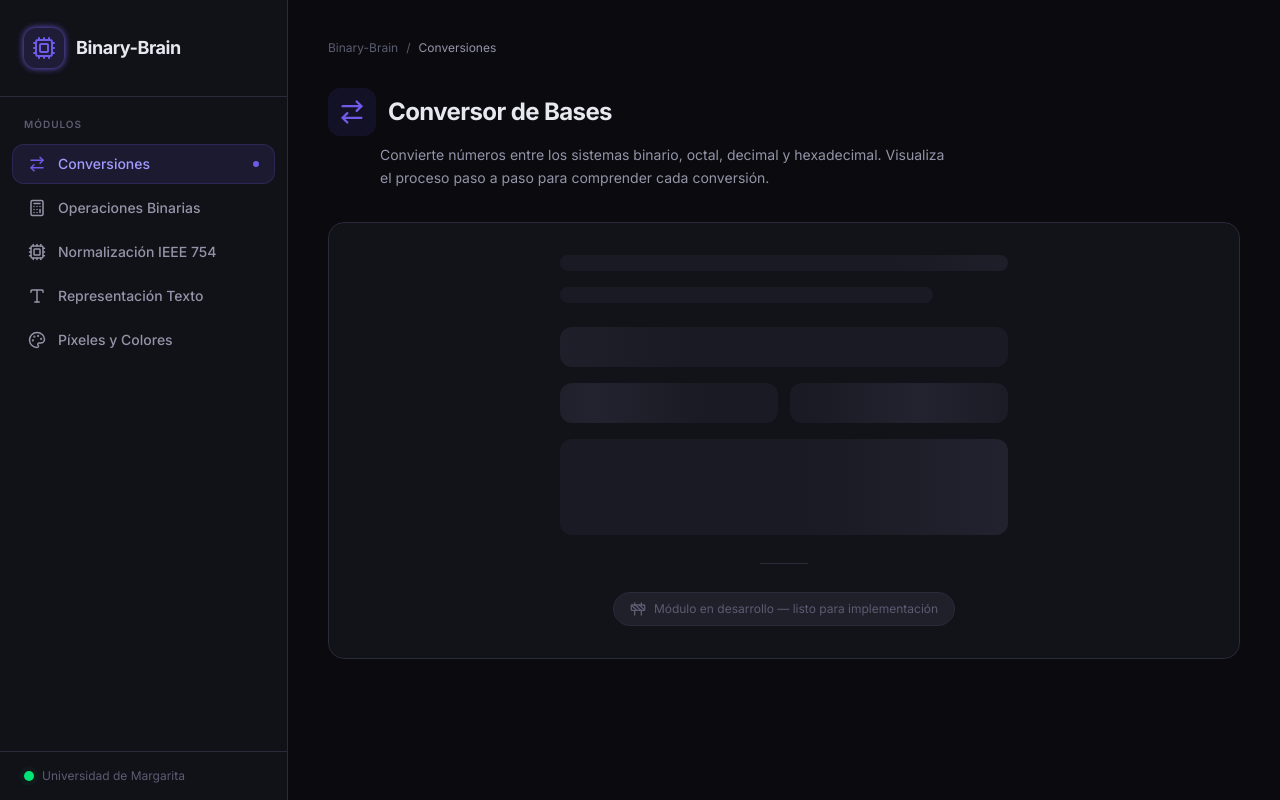
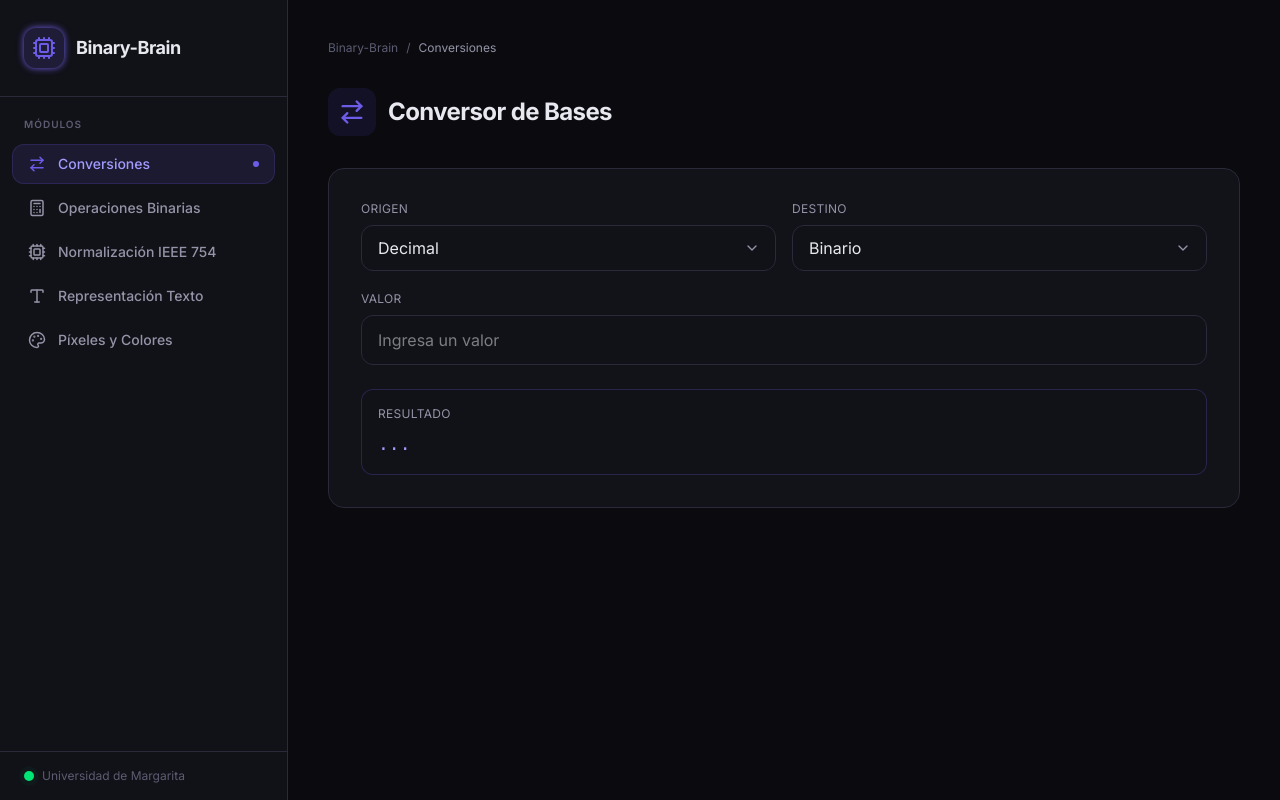
Before and after one commit to 0x-la1n/Binary-Brain, a React (Vite) app: page / in a window 1280 px wide. Built offline with nearby package versions, Linux system fonts and the light colour scheme.

Commit message:
feat(modulo-conversiones): Implementar lógica de conversión y mejorar la interfaz de usuario con validación de entrada.

```diff
--- a/src/components/modules/ModuloConversiones.jsx
+++ b/src/components/modules/ModuloConversiones.jsx
@@ -1,12 +1,146 @@
-import { ArrowRightLeft } from 'lucide-react';
-import PlaceholderModule from '../PlaceholderModule';
+import { useEffect, useState } from 'react';
+import { ArrowRightLeft, ChevronDown } from 'lucide-react';
+
+const BASES = {
+  decimal: { label: 'Decimal', base: 10, pattern: /^-?\d+$/ },
+  binario: { label: 'Binario', base: 2, pattern: /^-?[01]+$/ },
+  hexadecimal: { label: 'Hexadecimal', base: 16, pattern: /^-?[0-9A-Fa-f]+$/ },
+};
+
+const BASE_OPTIONS = Object.keys(BASES);
+
+function convertValue(value, origin, destination) {
+  const { base: originBase, pattern } = BASES[origin];
+  const { base: destinationBase } = BASES[destination];
+
+  if (!pattern.test(value)) {
+    return { result: '', error: 'Formato inválido para la base seleccionada' };
+  }
+
+  const numericValue = parseInt(value, originBase);
+
+  if (Number.isNaN(numericValue)) {
+    return { result: '', error: 'Formato inválido para la base seleccionada' };
+  }
+
+  if (origin === destination) {
+    return {
+      result: destination === 'hexadecimal' ? value.toUpperCase() : value,
+      error: '',
+    };
+  }
+
+  const rawResult = numericValue.toString(destinationBase);
+
+  return {
+    result: destination === 'hexadecimal' ? rawResult.toUpperCase() : rawResult,
+    error: '',
+  };
+}
 
 export default function ModuloConversiones() {
+  const [originBase, setOriginBase] = useState('decimal');
+  const [destinationBase, setDestinationBase] = useState('binario');
+  const [inputValue, setInputValue] = useState('');
+  const [result, setResult] = useState('');
+  const [error, setError] = useState('');
+
+  useEffect(() => {
+    if (!inputValue.trim()) {
+      setResult('');
+      setError('');
+      return;
+    }
+
+    const conversion = convertValue(inputValue.trim(), originBase, destinationBase);
+    setResult(conversion.result);
+    setError(conversion.error);
+  }, [inputValue, originBase, destinationBase]);
+
   return (
-    <PlaceholderModule
-      icon={ArrowRightLeft}
-      title="Conversor de Bases"
-      description="Convierte números entre los sistemas binario, octal, decimal y hexadecimal. Visualiza el proceso paso a paso para comprender cada conversión."
-    />
+    <div className="animate-fade-in">
+      <div className="mb-8">
+        <div className="flex items-center gap-3 mb-2">
+          <div className="p-2.5 rounded-xl bg-accent-primary/10">
+            <ArrowRightLeft className="w-7 h-7 text-accent-primary" />
+          </div>
+          <h2 className="text-2xl font-bold tracking-tight text-text-primary">
+            Conversor de Bases
+          </h2>
+        </div>
+      </div>
+
+      <div className="rounded-2xl border border-border bg-dark-700/50 backdrop-blur-sm p-6 md:p-8 transition-all duration-300 hover:border-accent-primary/20">
+        <div className="grid grid-cols-1 md:grid-cols-2 gap-4 mb-5">
+          <label className="block">
+            <span className="text-xs uppercase tracking-wide text-text-secondary block mb-2">
+              Origen
+            </span>
+            <div className="relative">
+              <select
+                value={originBase}
+                onChange={(event) => setOriginBase(event.target.value)}
+                className="w-full appearance-none rounded-xl border border-border bg-dark-800 text-text-primary pl-4 pr-11 py-2.5 outline-none focus:border-accent-primary/70 focus:ring-2 focus:ring-accent-primary/20"
+              >
+                {BASE_OPTIONS.map((baseKey) => (
+                  <option key={baseKey} value={baseKey}>
+                    {BASES[baseKey].label}
+                  </option>
+                ))}
+              </select>
+              <ChevronDown className="pointer-events-none absolute right-4 top-1/2 -translate-y-1/2 h-4 w-4 text-text-secondary" />
+            </div>
+          </label>
+
+          <label className="block">
+            <span className="text-xs uppercase tracking-wide text-text-secondary block mb-2">
+              Destino
+            </span>
+            <div className="relative">
+              <select
+                value={destinationBase}
+                onChange={(event) => setDestinationBase(event.target.value)}
+                className="w-full appearance-none rounded-xl border border-border bg-dark-800 text-text-primary pl-4 pr-11 py-2.5 outline-none focus:border-accent-primary/70 focus:ring-2 focus:ring-accent-primary/20"
+              >
+                {BASE_OPTIONS.map((baseKey) => (
+                  <option key={baseKey} value={baseKey}>
+                    {BASES[baseKey].label}
+                  </option>
+                ))}
+              </select>
+              <ChevronDown className="pointer-events-none absolute right-4 top-1/2 -translate-y-1/2 h-4 w-4 text-text-secondary" />
+            </div>
+          </label>
+        </div>
+
+        <label className="block mb-2">
+          <span className="text-xs uppercase tracking-wide text-text-secondary block mb-2">
+            Valor
+          </span>
+          <input
+            type="text"
+            value={inputValue}
+            onChange={(event) => setInputValue(event.target.value)}
+            placeholder="Ingresa un valor"
+            className="w-full rounded-xl border border-border bg-dark-800 text-text-primary px-4 py-3 outline-none focus:border-accent-primary/70 focus:ring-2 focus:ring-accent-primary/20"
+          />
+        </label>
+
+        {error && (
+          <p className="text-sm text-red-400 mt-2">
+            {error}
+          </p>
+        )}
+
+        <div className="mt-6 rounded-xl border border-accent-primary/25 bg-dark-800 px-4 py-4">
+          <p className="text-xs uppercase tracking-wide text-text-secondary mb-2">
+            Resultado
+          </p>
+          <div className="font-mono text-lg text-accent-secondary break-all min-h-7">
+            {inputValue.trim() ? (error ? '--' : result) : '...'}
+          </div>
+        </div>
+      </div>
+    </div>
   );
 }
```
